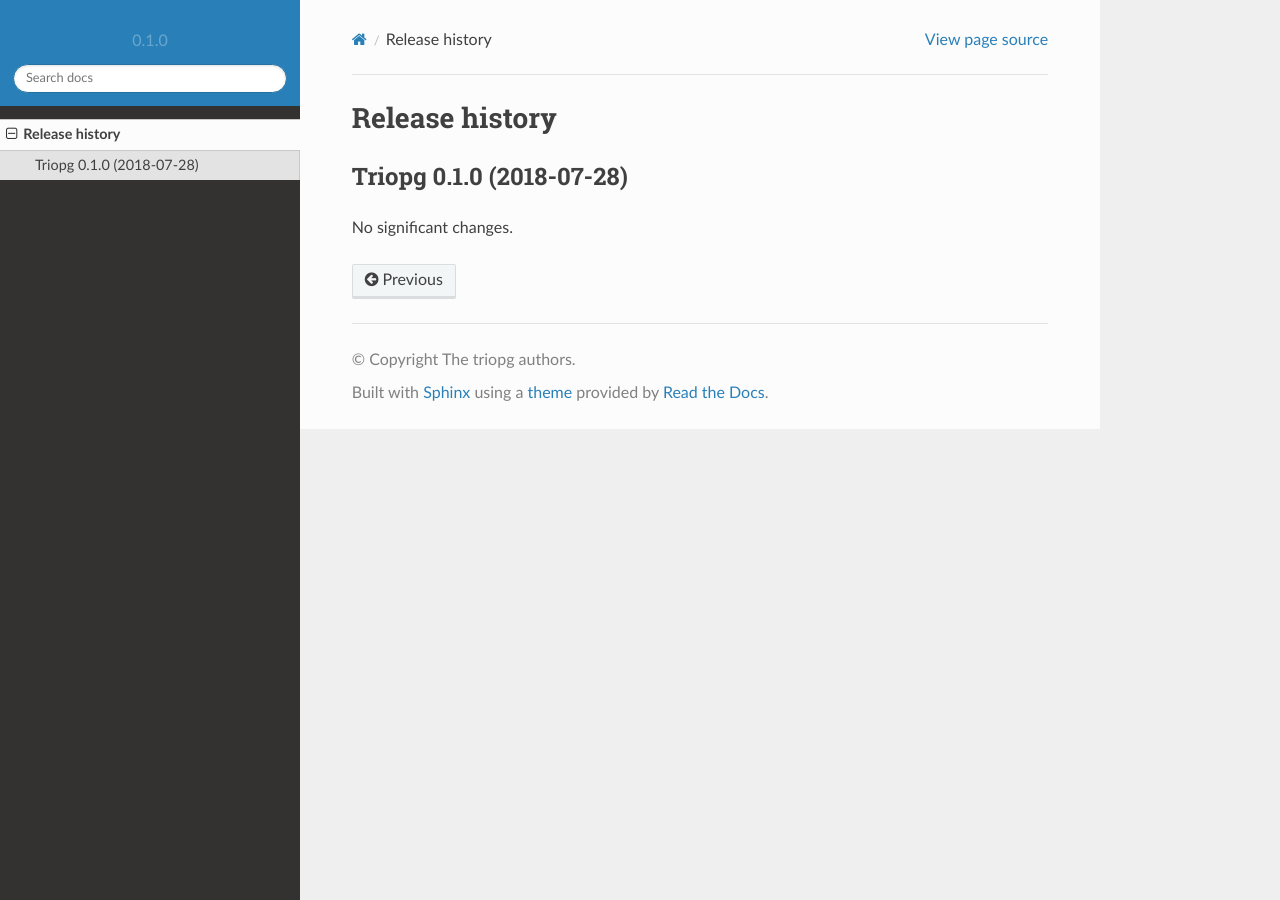
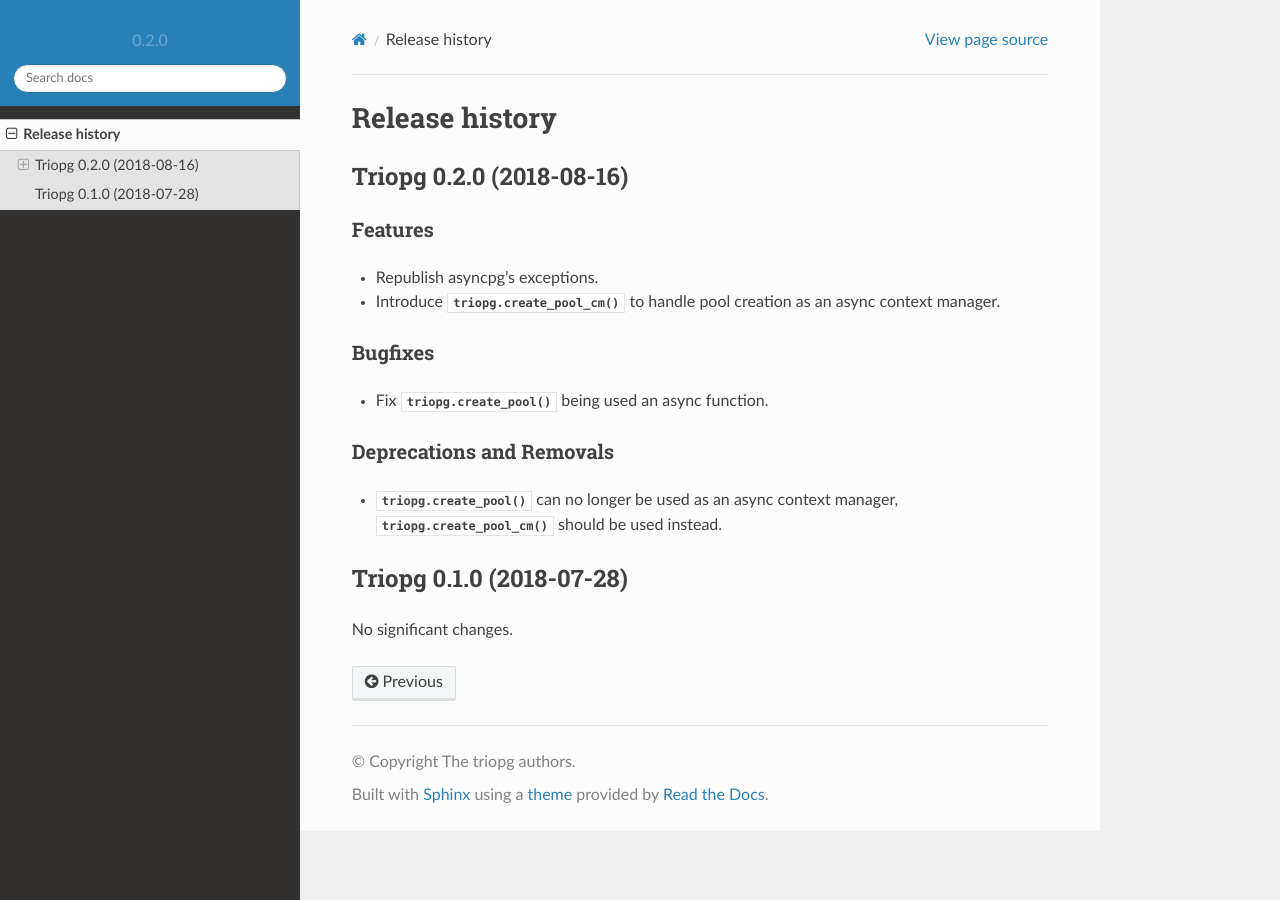
Before and after one commit to python-trio/triopg, a Sphinx documentation site: the page built from docs/source/history.rst, in a window 1280 px wide. Built offline with Sphinx 7.4.7 and the Read the Docs theme 2.0.0, drawn with Linux system fonts in a browser that asks for light colours; the version number is read from the project's files by our own code.

Commit message:
Bump versions 0.1.0 -> 0.2.0

```diff
--- a/docs/source/history.rst
+++ b/docs/source/history.rst
@@ -5,6 +5,28 @@
 
 .. towncrier release notes start
 
+Triopg 0.2.0 (2018-08-16)
+-------------------------
+
+Features
+~~~~~~~~
+
+- Republish asyncpg's exceptions.
+- Introduce :func:`triopg.create_pool_cm` to handle pool creation as an
+  async context manager.
+
+Bugfixes
+~~~~~~~~
+
+- Fix :func:`triopg.create_pool` being used an async function.
+
+Deprecations and Removals
+~~~~~~~~~~~~~~~~~~~~~~~~~
+
+- :func:`triopg.create_pool` can no longer be used as an async context manager,
+  :func:`triopg.create_pool_cm` should be used instead.
+
+
 Triopg 0.1.0 (2018-07-28)
 -------------------------
 
--- a/triopg/_version.py
+++ b/triopg/_version.py
@@ -1,3 +1,3 @@
 # This file is imported from __init__.py and exec'd from setup.py
 
-__version__ = "0.1.0"
+__version__ = "0.2.0"
```
